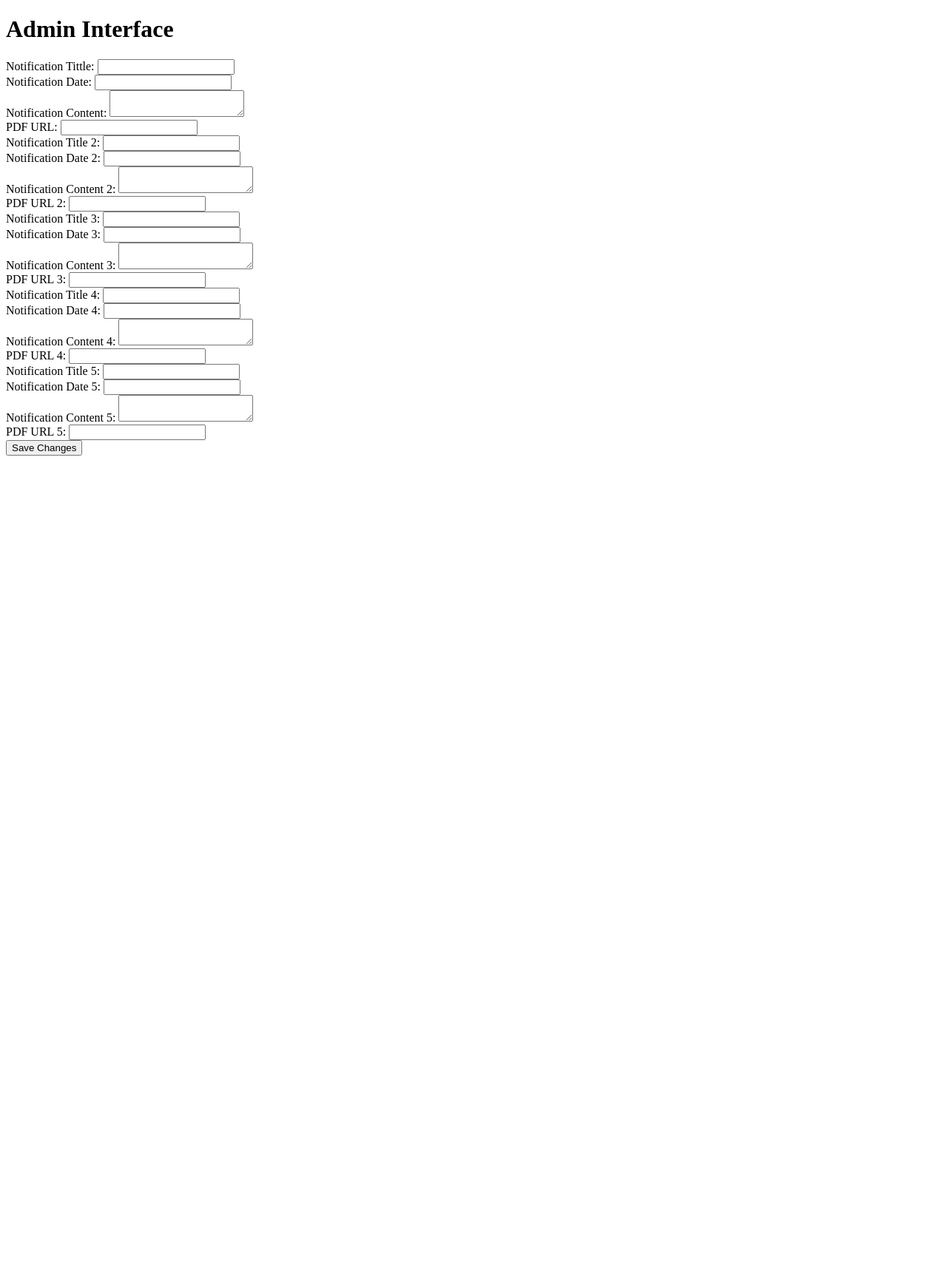
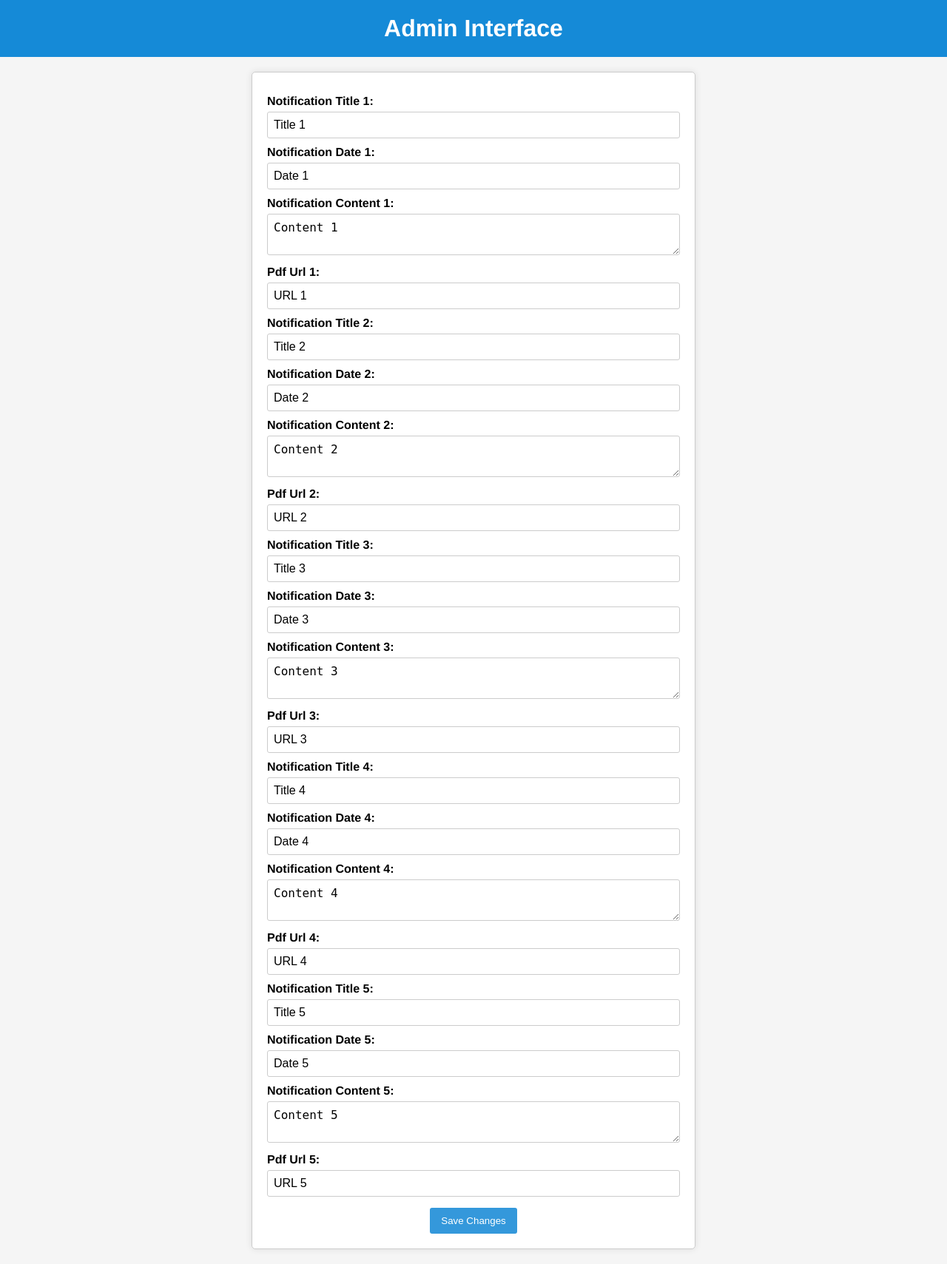
Before and after one commit to rahulbomnalli7/Flask-CMS-Website, a Flask app: template templates/admin.html in a window 1280 px wide. Shown: the whole page at 74% size. Before the commit the page ends 616 px from the top, so only its background shows below. Run offline with Flask 3, Linux system fonts and the light colour scheme; the template is opened without the code that fills it, so the values that code supplies are empty.

Commit message:
Admin Dashboard Designed

```diff
--- /dev/null
+++ b/static/admin.css
@@ -0,0 +1,74 @@
+/* Apply styles for the first group of fields */
+label[for="notification_title"],
+label[for="notification_date"],
+label[for="notification_content"],
+label[for="pdf_url"] {
+    font-weight: bold;
+    text-align: left; /* Align text to the right */
+}
+
+/* Improve box model by applying box-sizing */
+*, *::before, *::after {
+    box-sizing: border-box;
+}
+
+/* Center align text for entire document */
+body {
+    font-family: Helvetica, sans-serif;
+    background-color: #f5f5f5;
+    text-align: center; /* Align text to the right */
+    margin: 0;
+    padding: 0;
+}
+
+h1 {
+    background-color: #158ad7;
+    color: white;
+    padding: 20px;
+    margin: 0;
+}
+
+form {
+    max-width: 600px;
+    margin: 20px auto;
+    padding: 20px;
+    background-color: white;
+    border: 1px solid #ccc;
+    border-radius: 5px;
+    box-shadow: 0 0 10px rgba(0, 0, 0, 0.1);
+}
+
+label {
+    display: block;
+    margin: 10px 0 5px;
+    font-weight: bold;
+    text-align: left; /* Align text to the right */
+}
+
+input[type="text"],
+textarea {
+    width: 100%;
+    padding: 8px;
+    border: 1px solid #ccc;
+    border-radius: 3px;
+    font-size: 16px;
+}
+
+input[type="submit"] {
+    background-color: #3498db;
+    color: white;
+    border: none;
+    padding: 10px 15px;
+    border-radius: 3px;
+    cursor: pointer;
+    margin-top: 15px; /* Add margin-top to move the button down */
+}
+input[type="text"][name^="pdf_url"] {
+}
+
+/* Media query for responsiveness */
+@media (max-width: 600px) {
+    form {
+        max-width: 100%;
+    }
+}
--- a/templates/admin.html
+++ b/templates/admin.html
@@ -3,71 +3,81 @@
 <head>
     <title>Admin Interface</title>
     <meta name="viewport" content="width=device-width, initial-scale=1">
-
+    <link rel="stylesheet" type="text/css" href="static\admin.css">
 </head>
 <body>
     <h1>Admin Interface</h1>
     <form method="POST" action="/update">
-        <label for="notification_title">Notification Tittle:</label>
-        <input type="text" name="notification_title" value="{{ notification_title_1 }}">
+        <div class="field-group">
+            <label for="notification_title">Notification Title 1:</label>
+            <input type="text" name="notification_title" value="Title 1">
             <br>
-        <label for="notification_date">Notification Date:</label>
-        <input type="text" name="notification_date" value="{{ notification_date_1 }}">
+            <label for="notification_date">Notification Date 1:</label>
+            <input type="text" name="notification_date" value="Date 1">
             <br>
-        <label for="notification_content">Notification Content:</label>
-        <textarea name="notification_content">{{ notification_content_1 }}</textarea>
+            <label for="notification_content">Notification Content 1:</label>
+            <textarea name="notification_content">Content 1</textarea>
             <br>
-        <label for="pdf_url">PDF URL:</label>
-        <input type="text" name="pdf_url" value="{{ pdf_url_1 }}">
-        <br>
+            <label for="pdf_url">Pdf Url 1:</label>
+            <input type="text" name="pdf_url" value="URL 1">
+        </div>
+
+        <div class="field-group">
             <label for="notification_title_2">Notification Title 2:</label>
-        <input type="text" name="notification_title_2" value="{{ notification_title_2 }}">
+            <input type="text" name="notification_title_2" value="Title 2">
             <br>
             <label for="notification_date_2">Notification Date 2:</label>
-        <input type="text" name="notification_date_2" value="{{ notification_date_2 }}">
+            <input type="text" name="notification_date_2" value="Date 2">
             <br>
             <label for="notification_content_2">Notification Content 2:</label>
-        <textarea name="notification_content_2">{{ notification_content_2 }}</textarea>
+            <textarea name="notification_content_2">Content 2</textarea>
             <br>
-        <label for="pdf_url_2">PDF URL 2:</label>
-        <input type="text" name="pdf_url_2" value="{{ pdf_url_2 }}">
+            <label for="pdf_url_2">Pdf Url 2:</label>
+            <input type="text" name="pdf_url_2" value="URL 2">
+        </div>
+
+        <div class="field-group">
+            <label for="notification_title_3">Notification Title 3:</label>
+            <input type="text" name="notification_title_3" value="Title 3">
             <br>
-        <label for="notification_title_3">Notification Title 3:</label>
-        <input type="text" name="notification_title_3" value="{{ notification_title_3 }}">
-        <br>
-        <label for "notification_date_3">Notification Date 3:</label>
-        <input type="text" name="notification_date_3" value="{{ notification_date_3 }}">
+            <label for="notification_date_3">Notification Date 3:</label>
+            <input type="text" name="notification_date_3" value="Date 3">
             <br>
             <label for="notification_content_3">Notification Content 3:</label>
-        <textarea name="notification_content_3">{{ notification_content_3 }}</textarea>
+            <textarea name="notification_content_3">Content 3</textarea>
             <br>
-        <label for="pdf_url_3">PDF URL 3:</label>
-        <input type="text" name="pdf_url_3" value="{{ pdf_url_3 }}">
-        <br>
+            <label for="pdf_url_3">Pdf Url 3:</label>
+            <input type="text" name="pdf_url_3" value="URL 3">
+        </div>
+
+        <div class="field-group">
             <label for="notification_title_4">Notification Title 4:</label>
-        <input type="text" name="notification_title_4" value="{{ notification_title_4 }}">
+            <input type="text" name="notification_title_4" value="Title 4">
             <br>
             <label for="notification_date_4">Notification Date 4:</label>
-        <input type="text" name="notification_date_4" value="{{ notification_date_4 }}">
+            <input type="text" name="notification_date_4" value="Date 4">
             <br>
             <label for="notification_content_4">Notification Content 4:</label>
-        <textarea name="notification_content_4">{{ notification_content_4 }}</textarea>
+            <textarea name="notification_content_4">Content 4</textarea>
             <br>
-        <label for="pdf_url_4">PDF URL 4:</label>
-        <input type="text" name="pdf_url_4" value="{{ pdf_url_4 }}">
-        <br>
+            <label for="pdf_url_4">Pdf Url 4:</label>
+            <input type="text" name="pdf_url_4" value="URL 4">
+        </div>
+
+        <div class="field-group">
             <label for="notification_title_5">Notification Title 5:</label>
-        <input type="text" name="notification_title_5" value="{{ notification_title_5 }}">
+            <input type="text" name="notification_title_5" value="Title 5">
             <br>
             <label for="notification_date_5">Notification Date 5:</label>
-        <input type="text" name="notification_date_5" value="{{ notification_date_5 }}">
+            <input type="text" name="notification_date_5" value="Date 5">
             <br>
             <label for="notification_content_5">Notification Content 5:</label>
-        <textarea name="notification_content_5">{{ notification_content_5 }}</textarea>
+            <textarea name="notification_content_5">Content 5</textarea>
             <br>
-        <label for="pdf_url_5">PDF URL 5:</label>
-        <input type="text" name="pdf_url_5" value="{{ pdf_url_5 }}">
-        <br>
+            <label for="pdf_url_5">Pdf Url 5:</label>
+            <input type="text" name="pdf_url_5" value="URL 5">
+        </div>
+
         <input type="submit" name="admin" value="Save Changes">
     </form>
 </body>
```
Lines whose indentation alone changed are shown as unchanged.
